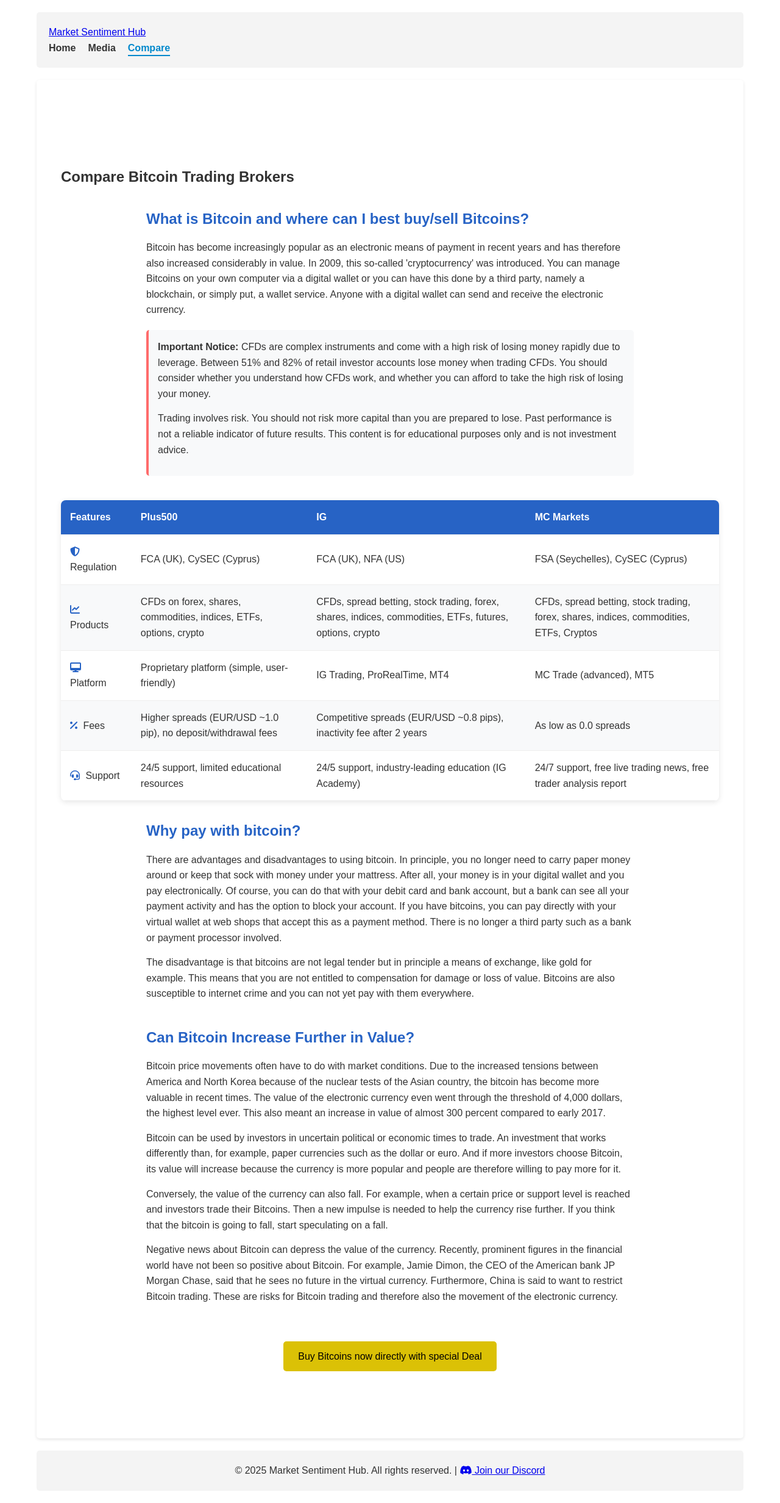
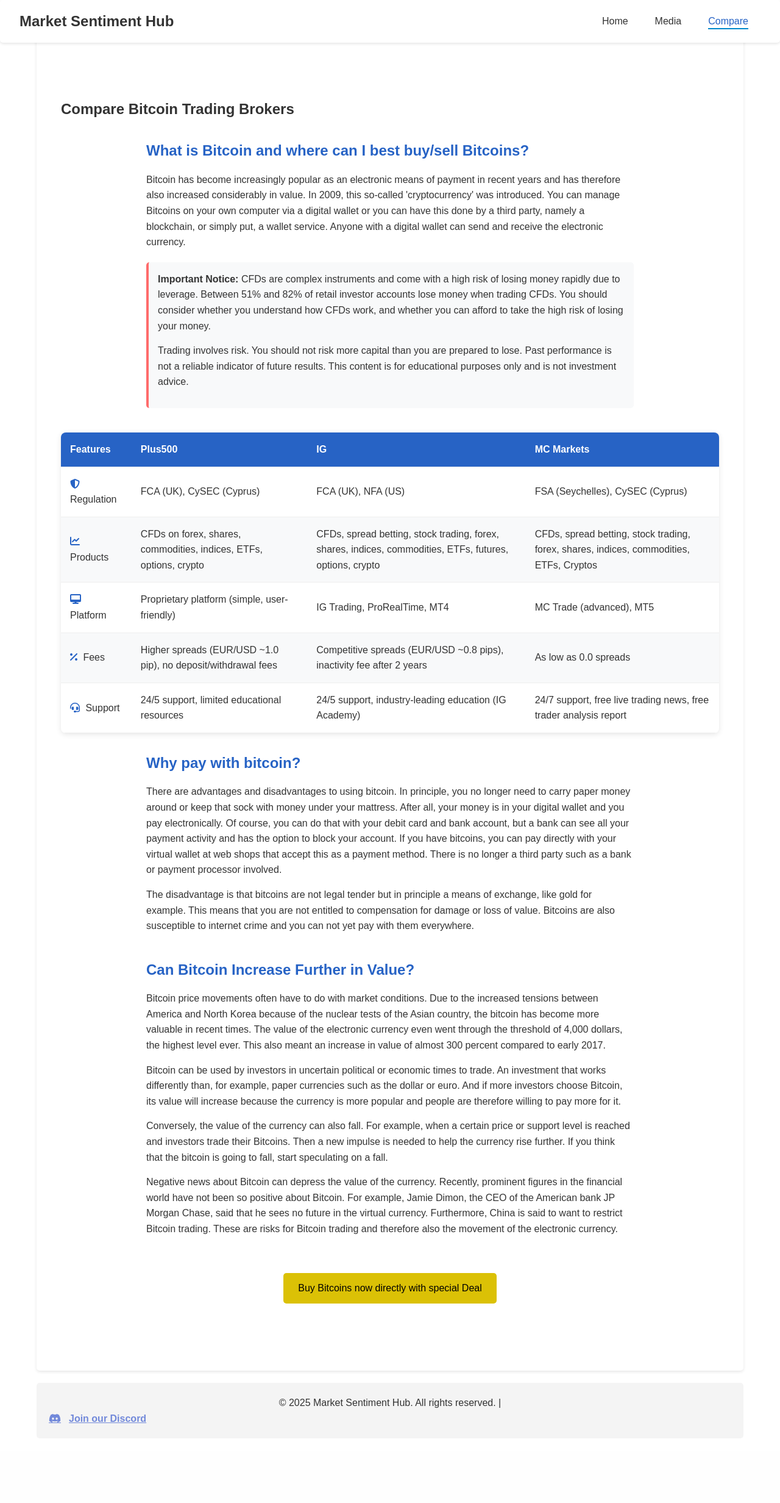
Before and after one commit to Billy-git-2025/CFDs-and-Forex-Vote-website, a PHP site: page /compare.html in a window 1280 px wide. Shown: the whole page at 61% size. After the commit the page ends 2333 px from the top, so only its background shows below. Run offline with PHP 8.4, Linux system fonts and the light colour scheme.

Commit message:
Update all website buttons and standardize header/menu styling across pages

```diff
--- a/compare.html
+++ b/compare.html
@@ -89,6 +89,77 @@
             border-left: 4px solid #ff6b6b;
         }
 
+        /* Header and nav styles */
+        .site-header {
+            background-color: #ffffff;
+            padding: 1rem 2rem;
+            box-shadow: 0 2px 4px rgba(0,0,0,0.1);
+            position: fixed;
+            width: 100%;
+            top: 0;
+            left: 0;
+            z-index: 1000;
+            display: flex;
+            align-items: center;
+            justify-content: space-between;
+            box-sizing: border-box;
+        }
+
+        .site-title {
+            color: #333;
+            font-size: 1.5rem;
+            font-weight: bold;
+            text-decoration: none;
+            margin: 0;
+            cursor: pointer;
+            transition: color 0.3s ease;
+        }
+
+        .site-title:hover {
+            color: #2763c5;
+        }
+
+        .site-nav ul {
+            display: flex;
+            list-style: none;
+            margin: 0;
+            padding: 0;
+        }
+
+        .site-nav li {
+            margin-left: 1.5rem;
+        }
+
+        .site-nav a {
+            color: #333;
+            text-decoration: none;
+            font-weight: 500;
+            transition: color 0.3s ease;
+        }
+
+        .site-nav a:hover,
+        .site-nav a.active {
+            color: #2763c5;
+        }
+
+        .discord-link {
+            color: #7289DA; /* Discord color */
+            font-weight: bold;
+            display: flex;
+            align-items: center;
+            gap: 5px;
+            transition: opacity 0.2s;
+        }
+
+        .discord-link:hover {
+            opacity: 0.8;
+        }
+
+        .discord-icon {
+            margin-right: 0.5rem;
+        }
+
+        /* Mobile responsive styles */
         @media (max-width: 768px) {
             .comparison-table {
                 display: block;
@@ -97,6 +168,10 @@
 
             .comparison-section {
                 padding: 10px;
+            }
+
+            .site-nav li {
+                margin-left: 1rem;
             }
         }
     </style>
--- a/homepage.html
+++ b/homepage.html
@@ -184,15 +184,15 @@
         .read-more {
             display: inline-block;
             padding: 0.5rem 1rem;
-            background-color: #2763c5;
-            color: white;
+            background-color: #dbc106;
+            color: black;
             text-decoration: none;
             border-radius: 4px;
             transition: background-color 0.3s ease;
         }
 
         .read-more:hover {
-            background-color: #1e4c99;
+            background-color: #c4a905;
         }
 
         .welcome-content {
```
Also changed, not shown: tools/generate_static_blog.php (+79 -0 lines).
